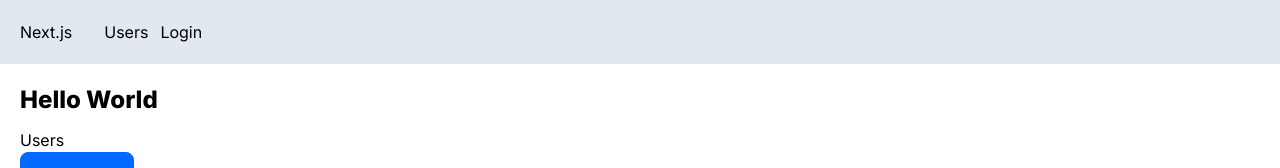
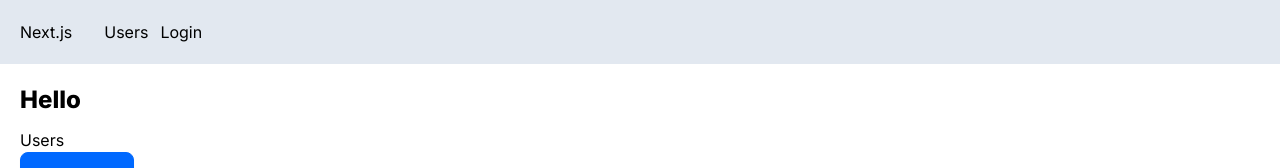
Before and after one commit to siddhant094/learning-next, a Next.js app: page / in a window 1280 px wide. Shown: the top 168 px of the page. Built offline with nearby package versions, Linux system fonts and the light colour scheme; no server answers.

Commit message:
added routing features

```diff
--- a/app/NavBar.tsx
+++ b/app/NavBar.tsx
@@ -1,7 +1,13 @@
+'use client';
+import { useSession } from 'next-auth/react';
 import Link from 'next/link';
 import React from 'react';
 
 const NavBar = () => {
+    const { status, data: session } = useSession();
+
+    // if (status === 'loading') return null;
+
     return (
         <div className='flex bg-slate-200 p-5 space-x-3'>
             <Link href='/' className='mr-5'>
@@ -10,9 +16,20 @@
             <Link href='/users' className='mr-5'>
                 Users
             </Link>
-            <Link href='/api/auth/signin' className='mr-5'>
-                Login
-            </Link>
+            {/* {status === 'loading' && <div>Loading...</div>} */}
+            {status === 'authenticated' && (
+                <div>
+                    {session.user!.name}
+                    <Link href='/api/auth/signout' className='ml-3'>
+                        Signout
+                    </Link>
+                </div>
+            )}
+            {status === 'unauthenticated' && (
+                <Link href='/api/auth/signin' className='mr-5'>
+                    Login
+                </Link>
+            )}
         </div>
     );
 };
--- a/app/api/auth/[...nextauth]/route.ts
+++ b/app/api/auth/[...nextauth]/route.ts
@@ -1,14 +1,16 @@
 import NextAuth from "next-auth"
 import GoogleProvider from "next-auth/providers/google";
 
-
-const handler = NextAuth({
+export const authOptions = {
     providers: [
         GoogleProvider({
             clientId: process.env.GOOGLE_CLIENT_ID!,
             clientSecret: process.env.GOOGLE_CLIENT_SECRET!
         })
     ]
-})
+}
+
+
+const handler = NextAuth(authOptions)
 
 export{handler as GET, handler as POST}
--- a/app/layout.tsx
+++ b/app/layout.tsx
@@ -3,7 +3,7 @@
 import { Inter } from 'next/font/google';
 import NavBar from './NavBar';
 // import { Suspense } from 'react';
-import AuthProvider from './auth/provider';
+import AuthProvider from './auth/Provider';
 
 const inter = Inter({ subsets: ['latin'] });
 
--- a/app/page.tsx
+++ b/app/page.tsx
@@ -1,11 +1,14 @@
 // import Image from 'next/image';
 import Link from 'next/link';
 import ProductCard from './components/ProductCard';
+import { getServerSession } from 'next-auth';
+import { authOptions } from './api/auth/[...nextauth]/route';
 
-export default function Home() {
+export default async function Home() {
+    const session = await getServerSession(authOptions);
     return (
         <main>
-            <h1>Hello World</h1>
+            <h1>Hello {session && <span>{session.user!.name}</span>}</h1>
             <Link href='/users'>Users</Link>
             <ProductCard />
         </main>
--- a/package.json
+++ b/package.json
@@ -9,6 +9,7 @@
     "lint": "next lint"
   },
   "dependencies": {
+    "@next-auth/prisma-adapter": "^1.0.7",
     "@prisma/client": "^5.7.1",
     "@types/node": "20.10.6",
     "@types/react": "18.2.46",
```
Also changed, not shown: middleware.ts (added, +13 -0 lines), 1 other file (tests, documents, lock files or other folders).
